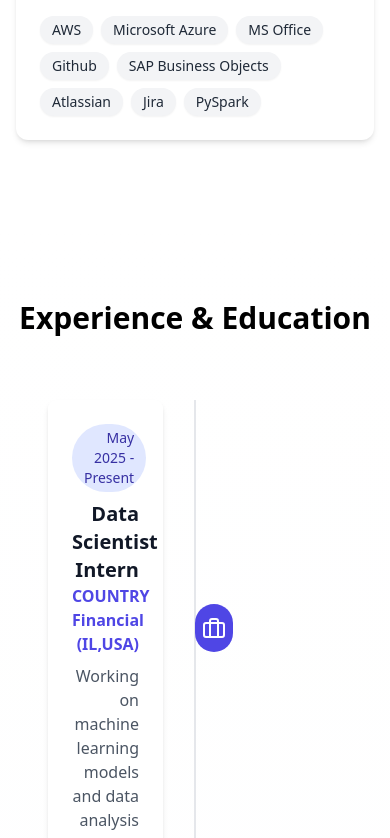
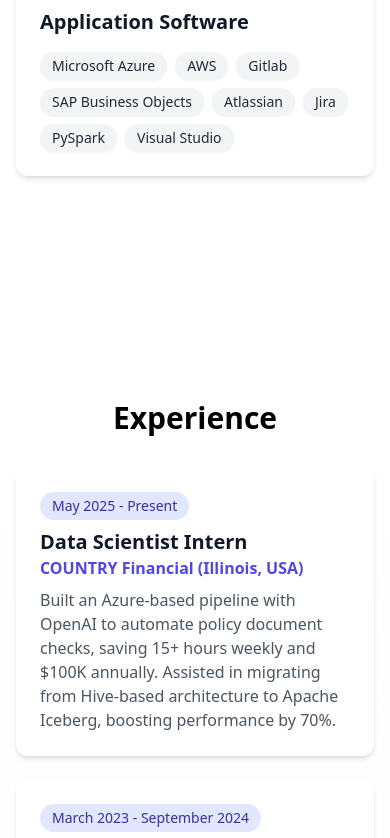
Before and after one commit to ishandesaii/portfolio, a React (Vite) app: page / in a window 390 px wide. Shown: the part 2846-3684 px from the top of the page. Built offline with nearby package versions, Linux system fonts and the light colour scheme.

Commit message:
updated resume

```diff
--- a/src/components/About.tsx
+++ b/src/components/About.tsx
@@ -30,8 +30,7 @@ export default function About() {
         className="aspect-square rounded-2xl overflow-hidden"
       >
         <img
-          src="/ishan.png"
-          alt="Ishan Desai"
+          src={`${import.meta.env.BASE_URL}ishan.png`} alt="Ishan Desai"
           className="w-full h-full object-cover rounded-2xl"
         />
       </motion.div>
--- a/src/components/Hero.tsx
+++ b/src/components/Hero.tsx
@@ -10,12 +10,13 @@ export default function Hero() {
   {/* 🔁 Background Video */}
   <video
   className="absolute top-0 left-0 w-full h-full object-cover z-0"
-    src="/v3.mp4"
+  src={`${import.meta.env.BASE_URL}v3.mp4`}
   autoPlay
   loop
   muted
   playsInline
 />
+
 
   {/* 🌫 Overlay for readability */}
   <div className="absolute top-0 left-0 w-full h-full bg-black/50 z-0" />
--- a/src/components/Navbar.tsx
+++ b/src/components/Navbar.tsx
@@ -46,7 +46,7 @@ export default function Navbar() {
               <a href="mailto:ishanmd2@illinois.edu" className={`transition-all duration-200 transform font-bold hover:scale-110 ${isScrolled ? 'text-gray-700 hover:text-gray-900' : 'text-gray-700 hover:text-white'}`}>
                 <Mail className="w-5 h-5" />
               </a>
-              <a href="/Ishan Resume.pdf" target="_blank" rel="noopener noreferrer" className="bg-blue-500 text-white text-sm px-4 py-2 rounded-md hover:bg-blue-600 transition-colors">
+              <a href="/portfolio/resume.pdf" target="_blank" rel="noopener noreferrer" className="bg-blue-500 text-white text-sm px-4 py-2 rounded-md hover:bg-blue-600 transition-colors">
                 Resume
               </a>
             </div>
@@ -72,7 +72,7 @@ export default function Navbar() {
               <a href="#skills" className="text-gray-500 hover:text-white" onClick={() => setIsOpen(false)}>Skills</a>
               <a href="#projects" className="text-gray-500 hover:text-white" onClick={() => setIsOpen(false)}>Projects</a>
               <a href="#contact" className="text-gray-500 hover:text-white" onClick={() => setIsOpen(false)}>Contact</a>
-              <a href="/Ishan Resume.pdf" target="_blank" rel="noopener noreferrer"className="text-gray-500 hover:text-white font-semibold">Resume</a>
+              <a href="/portfolio/resume.pdf" target="_blank" rel="noopener noreferrer"className="text-gray-500 hover:text-white font-semibold">Resume</a>
               <div className="flex space-x-4 py-2">
                 <a href="https://github.com" target="_blank" rel="noopener noreferrer" className="text-gray-500 hover:text-white">
                   <Github className="w-5 h-5" />
--- a/src/components/Skills.tsx
+++ b/src/components/Skills.tsx
@@ -5,17 +5,17 @@ const skills = [
   {
     category: 'Programming Languages',
     icon: Code,
-    skills: ['Python', 'SQL', 'R', 'C', 'C++', 'JavaScript', 'React', 'HTML', 'CSS', 'TailwindCSS'],
+    skills: ['Python', 'SQL', 'R', 'C', 'C++', 'JavaScript', 'React', 'HTML', 'CSS', 'TailwindCSS', 'R Programming'],
   },
   {
     category: 'Data Tools',
     icon: Database,
-    skills: ['MySQL', 'Tableau', 'Power BI', 'Excel', 'PostgreSQL', 'MongoDB', 'neo4j', 'InfluxDB', 'MATLAB'],
+    skills: ['MySQL', 'Tableau', 'Power BI', 'Excel', 'PostgreSQL', 'MongoDB', 'neo4j', 'InfluxDB', 'MATLAB', 'DBeaver', 'Apache Hive', 'Apache Iceberg'],
   },
   {
     category: 'Application Software',
     icon: Server,
-    skills: ['AWS', 'Microsoft Azure', 'MS Office', 'Github', 'SAP Business Objects', 'Atlassian', 'Jira', 'PySpark'],
+    skills: ['Microsoft Azure', 'AWS', 'Gitlab', 'SAP Business Objects', 'Atlassian', 'Jira', 'PySpark', 'Visual Studio'],
   },
 
 ];
--- a/src/components/Timeline.tsx
+++ b/src/components/Timeline.tsx
@@ -6,8 +6,9 @@ export default function Timeline() {
   return (
     <section id="experience" className="py-20 bg-gradient-to-b from-white to-gray-50">
       <div className="max-w-7xl mx-auto px-4 sm:px-6 lg:px-8">
+        {/* Desktop View */}
         <motion.h2
-          className="text-3xl md:text-4xl font-bold text-center mb-16"
+          className="text-3xl md:text-4xl font-bold text-center mb-16 hidden md:block"
           initial={{ opacity: 0, y: 20 }}
           whileInView={{ opacity: 1, y: 0 }}
           viewport={{ once: false }}
@@ -15,8 +16,7 @@ export default function Timeline() {
           Experience & Education
         </motion.h2>
 
-        <div className="relative">
-          {/* Vertical Line */}
+        <div className="relative hidden md:block">
           <div className="absolute left-1/2 transform -translate-x-1/2 w-0.5 h-full bg-gray-200" />
 
           <div className="space-y-12">
@@ -29,13 +29,10 @@ export default function Timeline() {
                 transition={{ duration: 0.5, delay: index * 0.1 }}
                 className={`flex items-center ${index % 2 === 0 ? 'flex-row' : 'flex-row-reverse'}`}
               >
-                {/* Content */}
                 <div className="w-1/2 pr-8 pl-8">
                   <motion.div
                     whileHover={{ scale: 1.02 }}
-                    className={`bg-white p-6 rounded-lg shadow-md ${
-                      index % 2 === 0 ? 'text-right' : 'text-left'
-                    }`}
+                    className={`bg-white p-6 rounded-lg shadow-md text-left`}
                   >
                     <span className="inline-block px-3 py-1 bg-indigo-100 text-indigo-800 rounded-full text-sm font-medium mb-2">
                       {item.year}
@@ -46,7 +43,6 @@ export default function Timeline() {
                   </motion.div>
                 </div>
 
-                {/* Icon */}
                 <motion.div
                   whileHover={{ rotate: 360 }}
                   transition={{ duration: 0.6 }}
@@ -59,12 +55,55 @@ export default function Timeline() {
                   )}
                 </motion.div>
 
-                {/* Empty space for the other side */}
                 <div className="w-1/2" />
               </motion.div>
             ))}
           </div>
         </div>
+
+        {/* Mobile View Experience */}
+        <h2 className="text-3xl font-bold text-center mt-16 mb-8 md:hidden">Experience</h2>
+        {timelineData.filter(item => item.type === 'experience').map((item, index) => (
+          <motion.div
+            key={`exp-${index}`}
+            className="mb-6 md:hidden"
+            initial={{ opacity: 0, x: 50 }}
+            whileInView={{ opacity: 1, x: 0 }}
+            viewport={{ once: true }}
+            transition={{ duration: 0.5, delay: index * 0.1 }}
+          >
+            <div className="bg-white p-6 rounded-xl shadow-md">
+              <span className="inline-block px-3 py-1 bg-indigo-100 text-indigo-800 rounded-full text-sm font-medium mb-2">
+                {item.year}
+              </span>
+              <h3 className="text-xl font-bold text-gray-900">{item.title}</h3>
+              <a href={item.url} target="_blank" rel="noopener noreferrer" className="text-indigo-600 hover:underline font-semibold">{item.company}</a>
+              <p className="text-gray-600 mt-2">{item.description}</p>
+            </div>
+          </motion.div>
+        ))}
+
+        {/* Mobile View Education */}
+        <h2 className="text-3xl font-bold text-center mt-16 mb-8 md:hidden">Education</h2>
+        {timelineData.filter(item => item.type === 'education').map((item, index) => (
+          <motion.div
+            key={`edu-${index}`}
+            className="mb-6 md:hidden"
+            initial={{ opacity: 0, x: 50 }}
+            whileInView={{ opacity: 1, x: 0 }}
+            viewport={{ once: true }}
+            transition={{ duration: 0.5, delay: index * 0.1 }}
+          >
+            <div className="bg-white p-6 rounded-xl shadow-md">
+              <span className="inline-block px-3 py-1 bg-indigo-100 text-indigo-800 rounded-full text-sm font-medium mb-2">
+                {item.year}
+              </span>
+              <h3 className="text-xl font-bold text-gray-900">{item.title}</h3>
+              <a href={item.url} target="_blank" rel="noopener noreferrer" className="text-indigo-600 hover:underline font-semibold">{item.company}</a>
+              <p className="text-gray-600 mt-2">{item.description}</p>
+            </div>
+          </motion.div>
+        ))}
       </div>
     </section>
   );
--- a/src/data/timeline.ts
+++ b/src/data/timeline.ts
@@ -4,10 +4,11 @@ export const timelineData: TimelineItem[] = [
   {
     year: 'May 2025 - Present',
     title: 'Data Scientist Intern',
-    company: 'COUNTRY Financial (IL,USA)',
-    url: "https://www.countryfinancial.com/en/digitalab.html",
-    description: 'Working on machine learning models and data analysis',
-    icon: 'work'
+    company: 'COUNTRY Financial (Illinois, USA)',
+    url: 'https://www.countryfinancial.com/en/digitalab.html',
+    description: 'Built an Azure-based pipeline with OpenAI to automate policy document checks, saving 15+ hours weekly and $100K annually. Assisted in migrating from Hive-based architecture to Apache Iceberg, boosting performance by 70%.',
+    icon: 'work',
+    type: 'experience',
   },
   {
     year: 'March 2023 - September 2024',
@@ -15,39 +16,44 @@ export const timelineData: TimelineItem[] = [
     company: 'Tata Advanced Systems Limited (Mumbai, India)',
     url: 'https://www.tataadvancedsystems.com/',
     description: 'Developed a 97%-accurate facial recognition system using YOLO v8, CV and RNN, reducing false alarms by 40% and safety violations by 50% with real-time dashboards.',
-    icon: 'work'
+    icon: 'work',
+    type: 'experience',
   },
   {
     year: 'March 2023 – September 2023',
-    title: 'Head of Department – Regional Coordinator ',
+    title: 'Head of Department – Regional Coordinator',
     company: 'EdLodge Foundation (Kolkata, India)',
     url: 'https://www.linkedin.com/company/ed-lodge/?originalSubdomain=in',
     description: 'Led 250+ volunteers, coordinated outreach to schools for free education, organized weekly meets, and streamlined team efforts through strategic planning and reporting.',
-    icon: 'work'
+    icon: 'work',
+    type: 'experience',
   },
   {
     year: 'Jan 2023 – March 2023',
-    title: 'Market Research Analyst ',
+    title: 'Market Research Analyst',
     company: 'GetMyParking (Mumbai, India)',
     url: 'https://www.getmyparking.com/en-us',
     description: 'Conducted market research and data analysis on Mumbai parking trends using Excel and Tableau, delivering insights that shaped pricing, demand forecasting, and expansion strategies.',
-    icon: 'work'
+    icon: 'work',
+    type: 'experience',
   },
   {
     year: 'November 2022 – July 2023',
-    title: ' Data Analyst Intern ',
+    title: 'Data Analyst Intern',
     company: 'Narola Infotech (Surat, India)',
     url: 'https://www.narolainfotech.com/',
     description: 'Built interactive dashboards and applied ML techniques for fraud detection, saving $80K, while improving data quality by 30% and transparency by 40% using Tableau, Power BI, and Python.',
-    icon: 'work'
+    icon: 'work',
+    type: 'experience',
   },
   {
     year: 'July 2022 – August 2022',
-    title: 'Data Engineer Intern ',
+    title: 'Data Engineer Intern',
     company: 'Servify (Mumbai, India)',
     url: 'https://servify.com/in/',
     description: 'Developed a Slack-integrated chatbot using Python and Flask to automate sales data retrieval, cutting 18 hours of bi-weekly workload, while managing Agile workflows via Jira and SCRUM.',
-    icon: 'work'
+    icon: 'work',
+    type: 'experience',
   },
   {
     year: 'August 2024 – May 2026',
@@ -55,14 +61,16 @@ export const timelineData: TimelineItem[] = [
     company: 'University of Illinois Urbana-Champaign (IL, USA)',
     url: 'https://ischool.illinois.edu/',
     description: 'GAP: 4.0/4.0',
-    icon: 'education'
+    icon: 'education',
+    type: 'education',
   },
   {
-    year: '2020 - 2024',
-    title: 'Bachelors in Information Technology',
+    year: 'August 2020 - June 2024',
+    title: "Bachelor's in Information Technology",
     company: 'DJ Sanghvi College of Engineering (Mumbai, India)',
     url: 'https://www.djsce.ac.in/',
     description: 'GPA: 9.08/10',
-    icon: 'education'
-  }
+    icon: 'education',
+    type: 'education',
+  },
 ];
--- a/src/types/index.ts
+++ b/src/types/index.ts
@@ -5,6 +5,7 @@ export interface TimelineItem {
   url?: string;
   description: string;
   icon: 'work' | 'education';
+  type: 'experience' | 'education';
 }
 
 export interface ProjectItem {
```
Also changed, not shown: 2 other files (tests, documents, lock files or other folders). Lines whose indentation alone changed are shown as unchanged.
